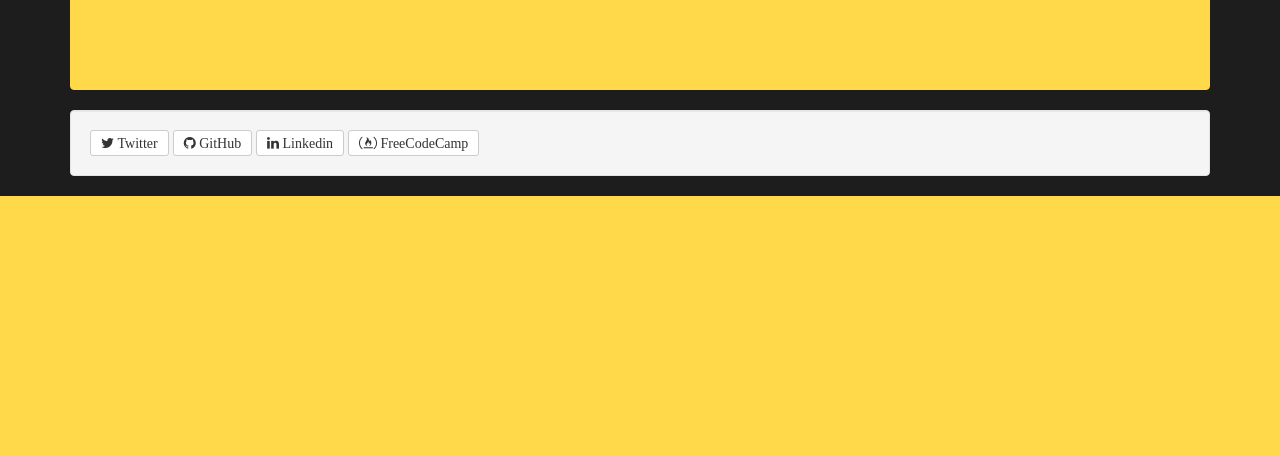
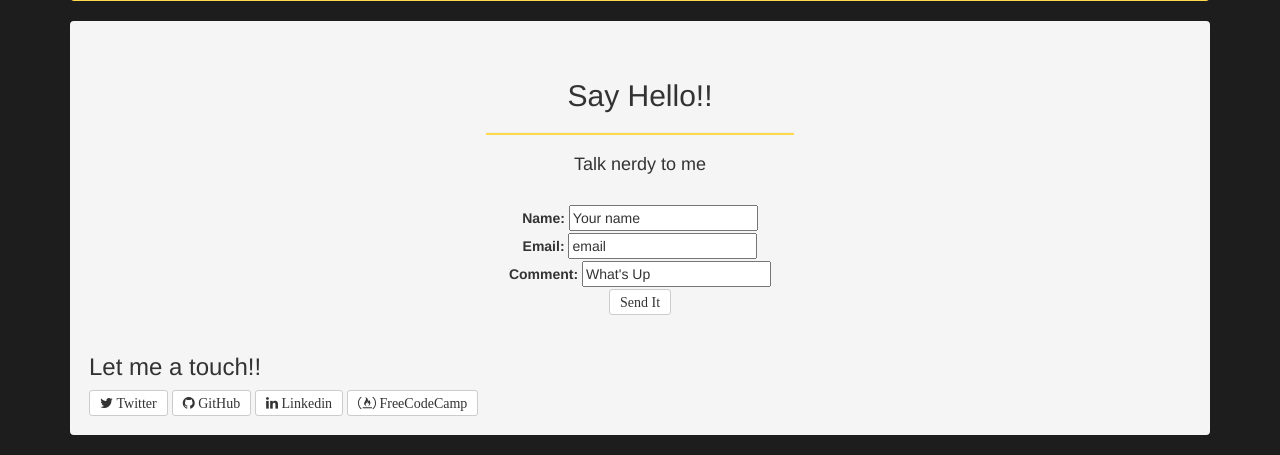
Before and after one commit to josephhodgers/Portfolio, a PHP site: page / in a window 1280 px wide. Shown: the part 1263-1718 px from the top of the page. Before the commit the page ends 1459 px from the top, so only its background shows below. Run offline with PHP 8.4, Linux system fonts and the light colour scheme.

Commit message:
En el Css se creo el container para contact, arreglo de los scripts para el menu nav se le agregue el fixed y para que los li del menu se asocien al div correspondiente cuando se realiza el scroll, se agrego el form de contact y la estructura del portfolio

```diff
--- a/css/css.css
+++ b/css/css.css
@@ -1,5 +1,11 @@
 body{
   background-color: #1d1d1d;
+}
+.hr-s{
+  background-color: #ffd94a;
+  color: #ffd94a;
+  height: 2px;
+  width: 60%;
 }
 .hr-m{
   background-color: #ffd94a;
@@ -21,6 +27,9 @@ body{
 .navbar-color{
   background: linear-gradient(to right, #ffd94a 0%,#ffd94a 30%,#1d1d1b 30%,#1d1d1b 100%);
   border: 0px;
+  right: 0;
+  left: 0;
+  z-index: 1030;
 }
 .navbar-color .navbar-brand{
   color: #1d1d1b;
@@ -83,7 +92,6 @@ body{
   background-color: #ffd94a;
   border: 1px solid #ffd94a;
   border-radius: 4px;
-  height: 800px;
   -webkit-box-shadow: inset 0 1px 1px rgba(0, 0, 0, .05);
           box-shadow: inset 0 1px 1px rgba(0, 0, 0, .05);
 }
@@ -130,10 +138,7 @@ body{
   padding: 19px;
   margin-bottom: 20px;
   background-color: #f5f5f5;
-  border: 1px solid #e3e3e3;
   border-radius: 4px;
-  -webkit-box-shadow: inset 0 1px 1px rgba(0, 0, 0, .05);
-          box-shadow: inset 0 1px 1px rgba(0, 0, 0, .05);
 }
 .white-container blockquote {
   border-color: #ddd;
@@ -148,6 +153,26 @@ body{
   border-radius: 3px;
 }
 
+/****Contact Container*****/
+.contact-container {
+  min-height: 20px;
+  padding-left: 25%;
+  padding-right: 25%;
+  background-color: #f5f5f5;
+  border-radius: 4px;
+}
+.contact-container blockquote {
+  border-color: #ddd;
+  border-color: rgba(0, 0, 0, .15);
+}
+.contact-container-lg {
+  padding: 24px;
+  border-radius: 6px;
+}
+.contact-container-sm {
+  padding: 9px;
+  border-radius: 3px;
+}
 
 /**********************************************/
 /*To fix any element to top with scrollmenu.js*/
--- a/index.html
+++ b/index.html
@@ -13,7 +13,7 @@
 
   <header>
     <!-- Navegation Bar-->
-    <nav id="menu" class="navbar navbar-color">
+    <nav id="menu" class="navbar navbar-color menu">
 
       <div class="container">
 
@@ -30,9 +30,9 @@
         <!-- Navegation menu-->
         <div id="navegation" class="collapse navbar-collapse">
           <ul class="nav navbar-nav navbar-right">
-            <li id="about-click" class="about-click active" target="about"><a href="#">About</a></li>
-            <li id="portfolio-click" class="portfolio-click" target="portfolio"><a href="#">Portfolio</a></li>
-            <li id="contact-click" class="contact-click" target="contact"><a href="#">Contact</a></li>
+            <li id="about-click" class="active"><a href="#about">About</a></li>
+            <li id="portfolio-click"><a href="#portfolio">Portfolio</a></li>
+            <li id="contact-click"><a href="#contact">Contact</a></li>
           </ul>
         </div>
       </div>
@@ -44,8 +44,7 @@
 
     <!-- About: Personal description -->
     <div id="main" class="container">
-      <section id="about" class="text-center">
-        <div id="cuerpo1" class="white-container">
+      <section class="text-center white-container" id="about">
           <div class="row">
             <!-- Description about person-->
             <div class="col-sm-8 col-md-8">
@@ -66,28 +65,98 @@
               <img class="img img-responsive img-circle text-center " src="img/joseph-d.png" alt="Joseph Hodgers">
             </div>
           </div>
-        </div>
       </section>
       <!-- End About -->
 
       <!-- Portfolio: all our sites desings -->
-      <section id="portfolio">
-        <div class="yellow-container">
+      <section id="portfolio" class="text-center yellow-container">
+        <div >
+          <h2>My Recent Work!!</h2>
+        </div>
 
+        <div>
+          <ul class="row">
+            <li class="col-sm-6 col-md-4">
+              <a href="link" target="_blank">
+                <img src="img/nombreimagen.jpg" alt="work preview">
+              </a>
+            </li>
+            <li class="col-sm-6 col-md-4">
+              <a href="link" target="_blank">
+                <img src="img/nombreimagen.jpg" alt="work preview">
+              </a>
+            </li>
+            <li class="col-sm-6 col-md-4">
+              <a href="link" target="_blank">
+                <img src="img/nombreimagen.jpg" alt="work preview">
+              </a>
+            </li>
+            <li class="col-sm-6 col-md-4">
+              <a href="link" target="_blank">
+                <img src="img/nombreimagen.jpg" alt="work preview">
+              </a>
+            </li>
+            <li class="col-sm-6 col-md-4">
+              <a href="link" target="_blank">
+                <img src="img/nombreimagen.jpg" alt="work preview">
+              </a>
+            </li>
+            <li class="col-sm-6 col-md-4">
+              <a href="link" target="_blank">
+                <img src="img/nombreimagen.jpg" alt="work preview">
+              </a>
+            </li>
+
+          </ul>
         </div>
       </section >
       <!-- End Portfolio -->
 
       <!-- Contact: personal links again, contact number and mail -->
-      <section id="contact">
-        <div class="white-container">
+      <section id="contact" class="white-container">
+          <div class="text-center contact-container">
+            <div class="white-container">
+              <h2>Say Hello!!</h2>
+              <hr class="hr-s">
+              <h4>Talk nerdy to me</h4>
+              <br>
+              <div id="feedback">
+                <form id="contact-form" action="#contact" method="post">
+                  <div>
+                    <div id="name-input">
+                      <label for="name">Name: </label>
+                      <input id="name" type="text" name="name" value="Your name">
+                    </div>
+                  </div>
+                  <div>
+                    <div id="email-input">
+                      <label for="email">Email: </label>
+                      <input id="email" type="text" name="email" value="email">
+                    </div>
+                  </div>
+                  <div>
+                    <div id="message-input">
+                      <label for="message">Comment: </label>
+                      <input id="message" type="text" name="message" value="What's Up">
+                    </div>
+                  </div>
+                  <div>
+                    <div id="submit-form">
+                      <button type="submit" name="send" class="btn btn-sm btn-default fa">Send It</button>
+                    </div>
+                  </div>
 
+                </form>
+              </div>
+            </div>
+          </div>
+
+          <h3>Let me a touch!!</h3>
           <button type="button" class="btn btn-sm btn-default fa fa-twitter" name="twitter"> Twitter</button>
           <button type="button" class="btn btn-sm btn-default fa fa-github" name="github"> GitHub</button>
           <button type="button" class="btn btn-sm btn-default fa fa-linkedin" name="linkedin"> Linkedin</button>
           <button type="button" class="btn btn-sm btn-default fa fa-free-code-camp" name="freecodecamp"> FreeCodeCamp</button>
 
-        </div>
       </section>
       <!-- End Contact -->
     </div>
@@ -99,8 +168,8 @@
 
     <!-- Call Script for fixed scroll  -->
     <script src="js/scrollmenu.js" type="text/javascript"></script>
-    <script src="js/scroll-to-element.js" type="text/javascript"></script>
-    <!--<script src="js/focus-with-scroll.js" type="text/javascript"></script>-->
+    <!-- Call Script for focus with the scroll bar  -->
+    <script src="js/focus-with-scroll.js" type="text/javascript"></script>
   </body>
 
   <footer>
--- a/js/focus-with-scroll.js
+++ b/js/focus-with-scroll.js
@@ -1,32 +1,47 @@
-// EVENTO CUANDO SE MUEVE EL SCROLL, EL MISMO APLICA TAMBIEN CUANDO SE RESIZA
 var change= false;
+
+//smoothscroll
+$('a[href^="#"]').on('click', function (e) {
+    e.preventDefault();
+    $(document).off("scroll");
+
+    $('a').each(function () {
+        $(this).removeClass('active');
+    })
+    $(this).addClass('active');
+
+    var target = this.hash,
+        menu = target;
+    $target = $(target);
+    $('html, body').stop().animate({
+        'scrollTop': $target.offset().top+2
+    }, 500, 'swing', function () {
+        window.location.hash = target;
+        $(document).on("scroll", onScroll);
+    });
+});
+
+//funcion scroll
 $(window).scroll(function(){
-    window_a = $(window).scrollTop(); // VALOR QUE SE HA MOVIDO DEL SCROLL
-    scroll_a = parseInt($("#about").height()); // VALOR DE TU DIV
-    if (window_a > scroll_a) { // SI EL SCROLL HA SUPERADO EL ALTO DE TU DIV
+    window_a = $(window).scrollTop(); // altura de mi scroll
+    scroll_a = parseInt($("#about").height()); // altura de mi section about
+    scroll_p = parseInt($("#portfolio").height()); // altura de mi section portfolio
+    scroll_c = parseInt($("#contact").height()); // altura de mi section contact
+
+    if (window_a < scroll_a ){ // SI EL SCROLL HA SUPERADO EL ALTO DE TU DIV
        // ACA MUESTRAS EL OTRO DIV Y EL OCULTAS EL DIV QUE QUIERES
-       $("#about-click").addClass("active");
-    } else {
+      $("#about-click").addClass("active");
+      $("#portfolio-click").removeClass("active");
+      $("#contact-click").removeClass("active");
+
+    } else if (window_a < scroll_p){
+      $("#portfolio-click").addClass("active");
       $("#about-click").removeClass("active");
-    }
-});
-$(window).scroll(function(){
-    window_p = $(window).scrollTop(); // VALOR QUE SE HA MOVIDO DEL SCROLL
-    scroll_p = parseInt($("#portfolio").height()); // VALOR DE TU DIV
-    if (window_p > scroll_p) { // SI EL SCROLL HA SUPERADO EL ALTO DE TU DIV
-       // ACA MUESTRAS EL OTRO DIV Y EL OCULTAS EL DIV QUE QUIERES
-       $("#portfolio-click").addClass("active");
-    } else {
+      $("#contact-click").removeClass("active");
+
+    } else{
+      $("#contact-click").addClass("active");
+      $("#about-click").removeClass("active");
       $("#portfolio-click").removeClass("active");
     }
 });
-$(window).scroll(function(){
-    window_c = $(window).scrollTop(); // VALOR QUE SE HA MOVIDO DEL SCROLL
-    scroll_c = parseInt($("#contact").height()); // VALOR DE TU DIV
-    if (window_c > scroll_c) { // SI EL SCROLL HA SUPERADO EL ALTO DE TU DIV
-       // ACA MUESTRAS EL OTRO DIV Y EL OCULTAS EL DIV QUE QUIERES
-       $("#contact-click").addClass("active");
-    } else {
-      $("#contact-click").removeClass("active");
-    }
-});
--- a/js/scrollmenu.js
+++ b/js/scrollmenu.js
@@ -11,6 +11,7 @@ $(document).ready(function(){
 		else {
 			$("#menu").removeClass("menu-fix"); //remove class menu-fix from nav bar
 		}
+		//if ($(window).scrollTop()  )
 	});
 
 });
```
Also changed, not shown: js/scroll-to-element.js (deleted, +0 -33 lines).
